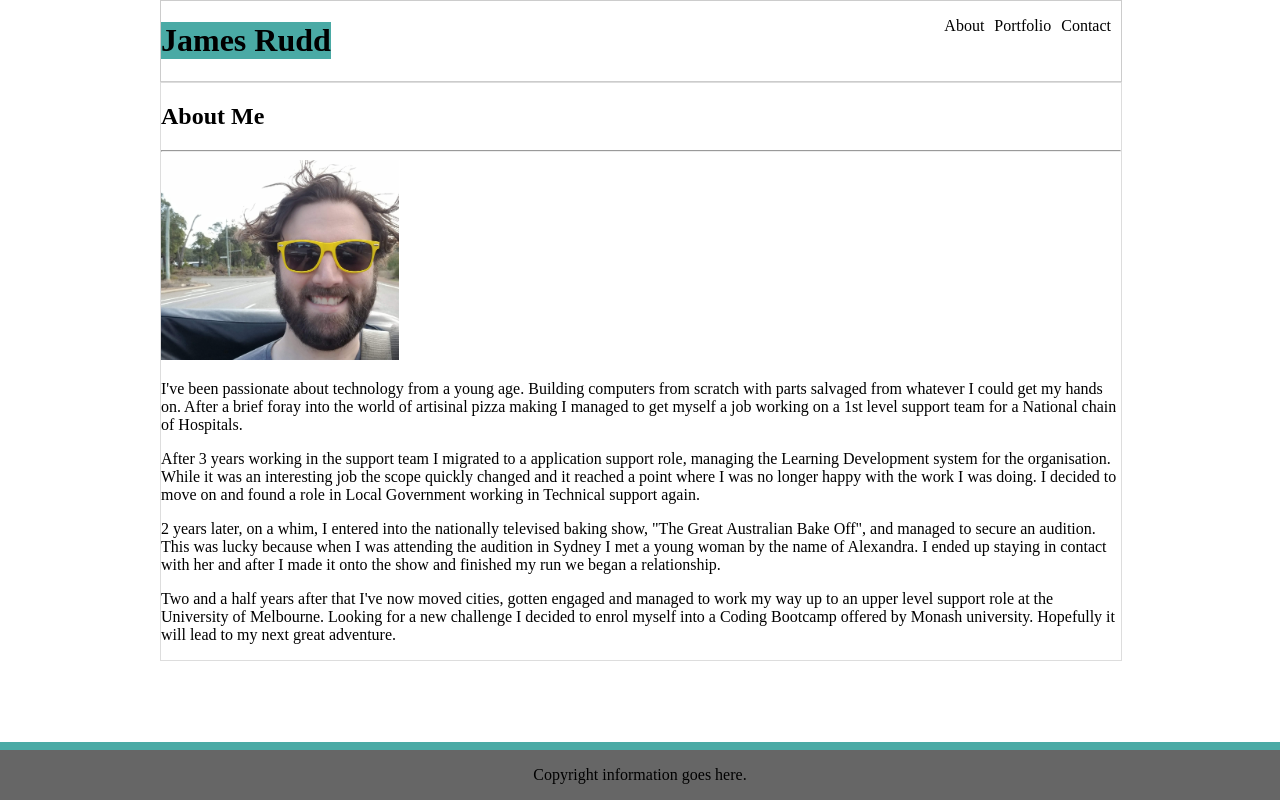
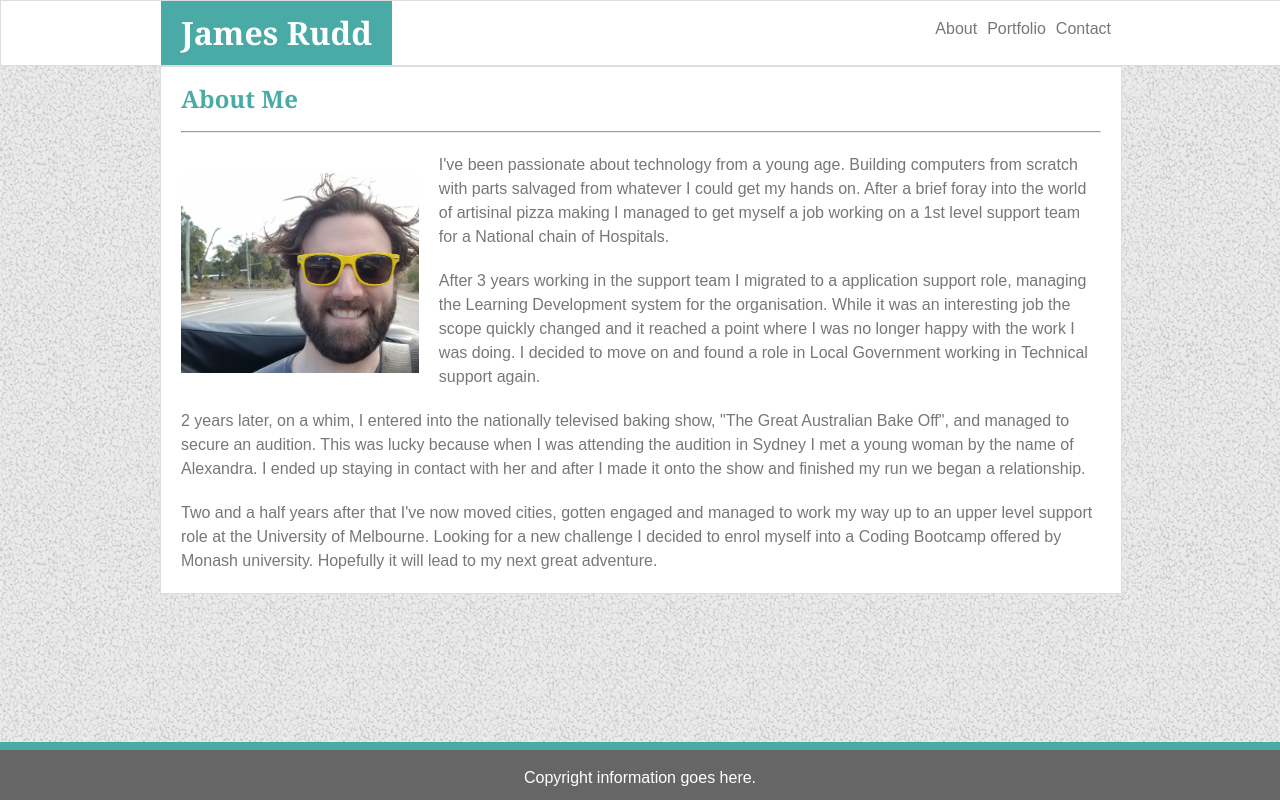
Before and after one commit to Jimmah661/Basic-Portfolio, a plain HTML site: page index.html in a window 1280 px wide. Drawn offline with Linux system fonts and the light colour scheme.

Commit message:
included background image and cleaned up HTML

```diff
--- a/assets/css/style.css
+++ b/assets/css/style.css
@@ -1,28 +1,47 @@
 body {
     margin: 0;
     padding: 0;
+    font-family: 'Arial', 'Helvetica Neue', Helvetica, sans-serif;
+    color: #777777;
+    background-image: url("Background.png");
+    line-height: 150%;
 }
 
 header {
     width: 100%;
     background-color: #ffffff;
-    border: 1px solid #cccccc;
+    border: 1px solid #dddddd;
     overflow: auto;
 }
 
-header h1 {
+h1 {
     float: left;
+    margin: 0;
+    background-color: #4aaaa5;
+    font-family: 'Georgia', Times, 'Times New Roman', serif;
+    color: #fff;
+    padding: 20px;
 }
 
-header nav {
+h2 {
+    margin-left: 20px;
+    color: #4aaaa5;
+    font-family: 'Georgia', Times, 'Times New Roman', serif;
+}
+
+nav {
     float: right;
 }
-ul {
+
+li {
     list-style-type: none;
-}
-li {
     float:left;
     margin-right: 10px;
+}
+
+a {
+    color: #777777;
+    text-decoration: none;
 }
 
 section {
@@ -30,11 +49,20 @@ section {
     width: 100%;
     background-color: #ffffff;
     border: 1px solid #dddddd;
+    float: left;
 }
 
-h1 {
-    background-color: #4aaaa5;
+section p {
+    margin: 20px;
 }
+
+#aboutImage {
+    height:200px;
+    height:200px;
+    margin: 20px;
+    float: left;
+}
+
 #container {
     width: 960px;
     margin: 0 auto;
@@ -42,6 +70,7 @@ h1 {
 
 footer {
     background: #666666;
+    color: #fff;
     height: 50px;
     border-top: 8px solid #4aaaa5;
     text-align: center;
--- a/index.html
+++ b/index.html
@@ -2,26 +2,35 @@
 <html lang="en-us">
     <head>
         <link rel="stylesheet" type="text/css" href="assets/css/style.css">
+        <title>James Rudd's Portfolio</title>
     </head>
     <body>
-        <div id="container">
         <header>
+            <div style="width: 960px; margin: 0 auto">
             <h1>James Rudd</h1>
             <nav>
                 <ul>
-                    <li>About</li>
-                    <li>Portfolio</li>
-                    <li>Contact</li>
+                    <li><a href=index.html>About</a></li>
+                    <li><a href=portfolio.html>Portfolio</a></li>
+                    <li><a href=contact.html>Contact</a></li>
                 </ul>
             </nav>
+            </div>
         </header>
+        <div id="container">
         <section>
             <h2>About Me</h2>
-            <hr>
-            <img src="assets/images/Big Jim.jpg" style="height:200px;">
+
+            <hr style="margin: 20px">
+
+            <img src="assets/images/Big_Jim.jpg" id="aboutImage" alt="One handsome devil">
+
             <p>I've been passionate about technology from a young age. Building computers from scratch with parts salvaged from whatever I could get my hands on. After a brief foray into the world of artisinal pizza making I managed to get myself a job working on a 1st level support team for a National chain of Hospitals.</p>
+
             <p>After 3 years working in the support team I migrated to a application support role, managing the Learning Development system for the organisation. While it was an interesting job the scope quickly changed and it reached a point where I was no longer happy with the work I was doing. I decided to move on and found a role in Local Government working in Technical support again.</p>
+
             <p>2 years later, on a whim, I entered into the nationally televised baking show, "The Great Australian Bake Off", and managed to secure an audition. This was lucky because when I was attending the audition in Sydney I met a young woman by the name of Alexandra. I ended up staying in contact with her and after I made it onto the show and finished my run we began a relationship.</p>
+
             <p>Two and a half years after that I've now moved cities, gotten engaged and managed to work my way up to an upper level support role at the University of Melbourne. Looking for a new challenge I decided to enrol myself into a Coding Bootcamp offered by Monash university. Hopefully it will lead to my next great adventure.</p>
         </section>
         </div>
```
Also changed, not shown: contact.html (+13 -10 lines), portfolio.html (+13 -10 lines), assets/css/Background.png (added), assets/images/Big_Jim.jpg (renamed from assets/images/Big Jim.jpg).
